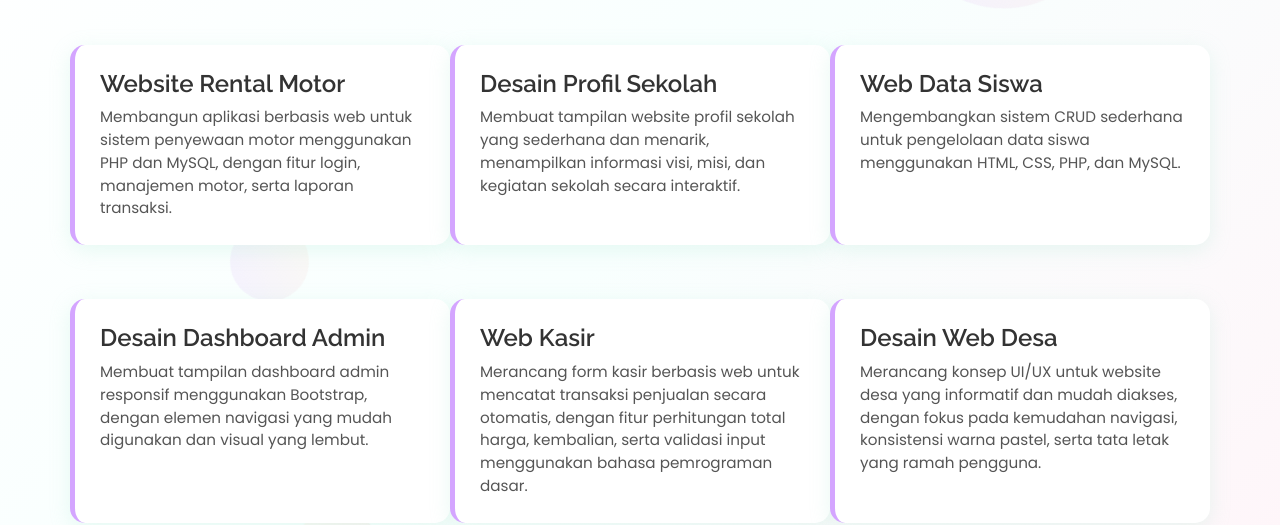
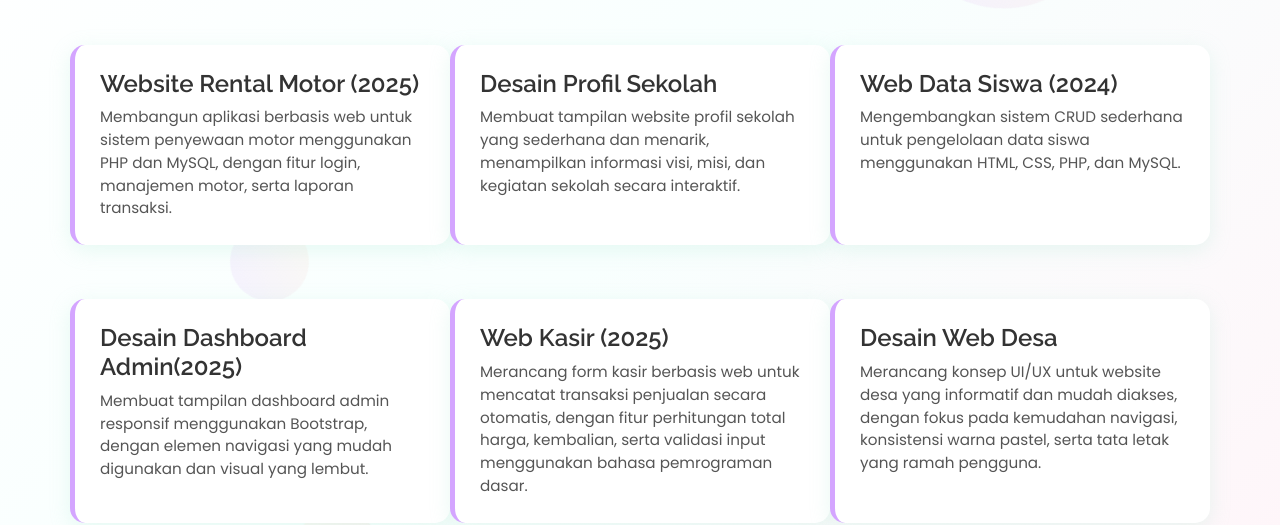
Before and after one commit to arsyamutiah/webPortofolio2, a plain HTML site: page portfolio.html in a window 1280 px wide. Shown: the part 287-812 px from the top of the page. Drawn offline with Linux system fonts and the light colour scheme.

Commit message:
Update portfolio.html

```diff
--- a/portfolio.html
+++ b/portfolio.html
@@ -386,7 +386,7 @@
 
           <div class="col-lg-4 col-md-6 portfolio-item">
 
-            <h4>Website Rental Motor</h4>
+            <h4>Website Rental Motor (2025)</h4>
             <p>Membangun aplikasi berbasis web untuk sistem penyewaan motor menggunakan PHP dan MySQL, dengan fitur login, manajemen motor, serta laporan transaksi.</p>
           </div>
 
@@ -398,19 +398,19 @@
 
           <div class="col-lg-4 col-md-6 portfolio-item">
 
-            <h4>Web Data Siswa</h4>
+            <h4>Web Data Siswa (2024)</h4>
             <p>Mengembangkan sistem CRUD sederhana untuk pengelolaan data siswa menggunakan HTML, CSS, PHP, dan MySQL.</p>
           </div>
 
           <div class="col-lg-4 col-md-6 portfolio-item">
 
-            <h4>Desain Dashboard Admin</h4>
+            <h4>Desain Dashboard Admin(2025)</h4>
             <p>Membuat tampilan dashboard admin responsif menggunakan Bootstrap, dengan elemen navigasi yang mudah digunakan dan visual yang lembut.</p>
           </div>
 
           <div class="col-lg-4 col-md-6 portfolio-item">
 
-            <h4>Web Kasir</h4>
+            <h4>Web Kasir (2025)</h4>
             <p>Merancang form kasir berbasis web untuk mencatat transaksi penjualan secara otomatis, dengan fitur perhitungan total harga, kembalian, serta validasi input menggunakan bahasa pemrograman dasar.</p>
           </div>
 
```
